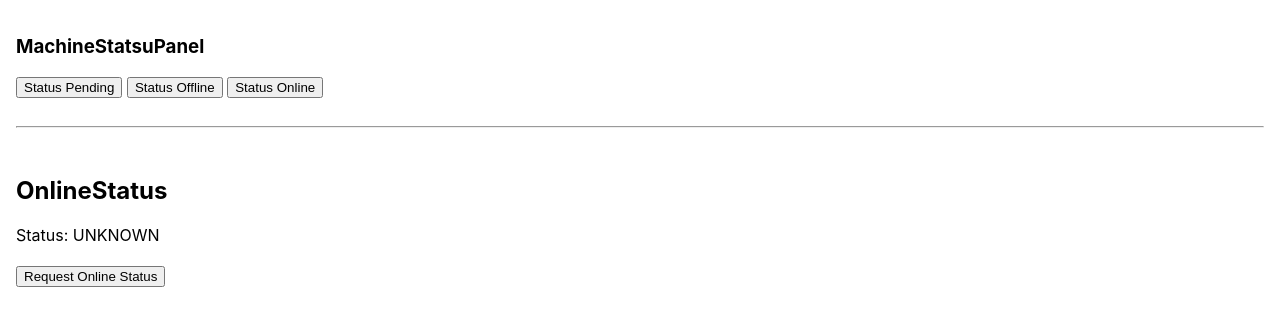
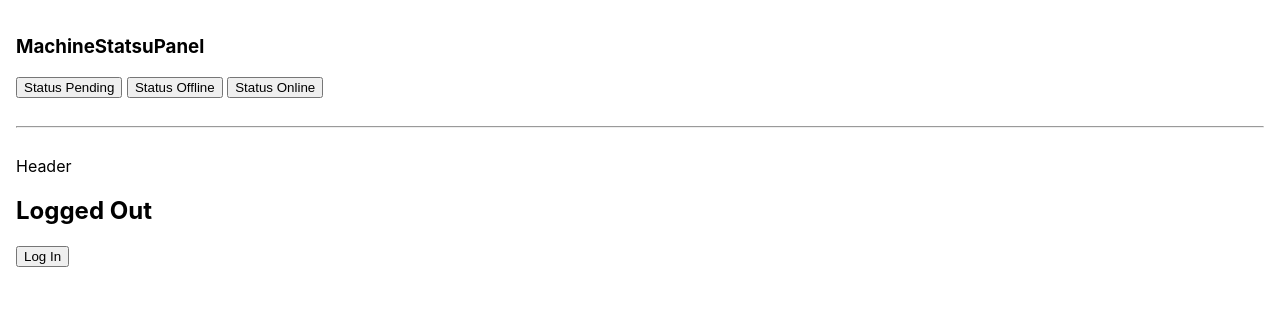
Before and after one commit to toxa16/harvey-control-frontend, a React (Create React App) app: page / in a window 1280 px wide. Shown: the top 326 px of the page. Built offline with nearby package versions, Linux system fonts and the light colour scheme.

Commit message:
init auth subapp (ui)

```diff
--- a/src/App.js
+++ b/src/App.js
@@ -5,6 +5,7 @@ import ConnectedPanel from './Panel/ConnectedPanel';
 import ConnectedMainScreen from './subapp/components/ConnectedMainScreen';
 import ConnectedOnlineStatus from './machine-online-status/ui/ConnectedOnlineStatus';
 import ConnectedMachineStatusPanel from './_panels/ConnectedMachineStatusPanel';
+import AuthScreen from './auth/ui/AuthScreen';
 
 function App() {
   return (
@@ -13,7 +14,7 @@ function App() {
       <br />
       <hr />
       <br />
-      <ConnectedOnlineStatus />
+      <AuthScreen />
     </div>
   );
 }
--- /dev/null
+++ b/src/auth/ui/AuthScreen.js
@@ -0,0 +1,12 @@
+import React from 'react';
+import Header from './Header';
+import LoggedOut from './LoggedOut';
+
+export default function AuthScreen() {
+  return (
+    <div>
+      <Header />
+      <LoggedOut />
+    </div>
+  );
+}
--- /dev/null
+++ b/src/auth/ui/Header.js
@@ -0,0 +1,9 @@
+import React from 'react';
+
+export default function Header() {
+  return (
+    <header>
+      <span>Header</span>
+    </header>
+  );
+}
--- /dev/null
+++ b/src/auth/ui/LoggedOut.js
@@ -0,0 +1,12 @@
+import React from 'react';
+
+export default function LoggedOut() {
+  return (
+    <div>
+      <h2>Logged Out</h2>
+      <div>
+        <button>Log In</button>
+      </div>
+    </div>
+  );
+}
```
Also changed, not shown: src/auth/ui/LoggedIn.js (added, +9 -0 lines).
